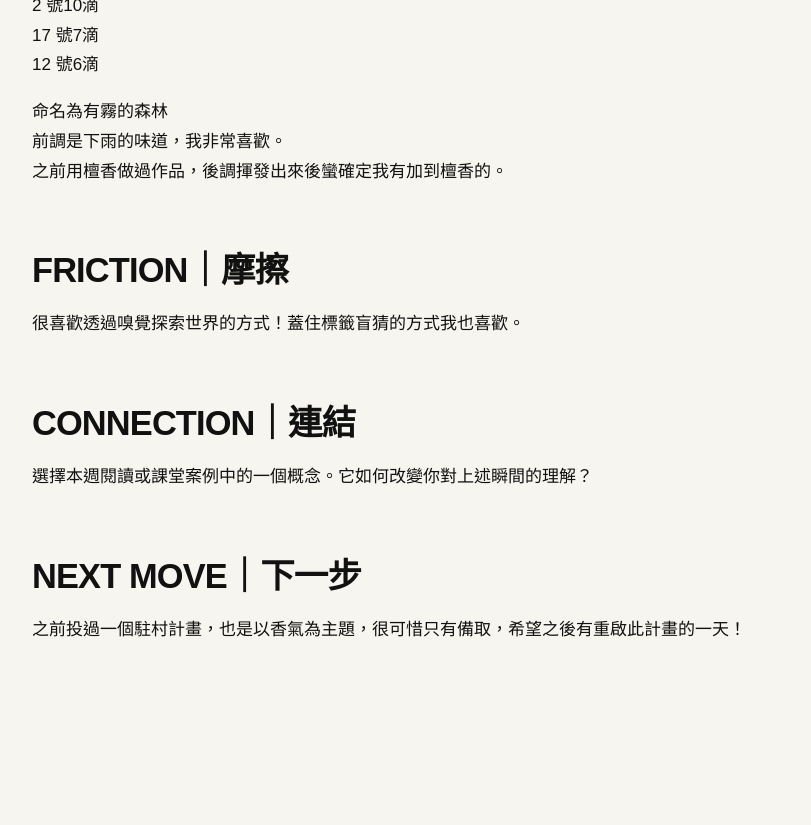
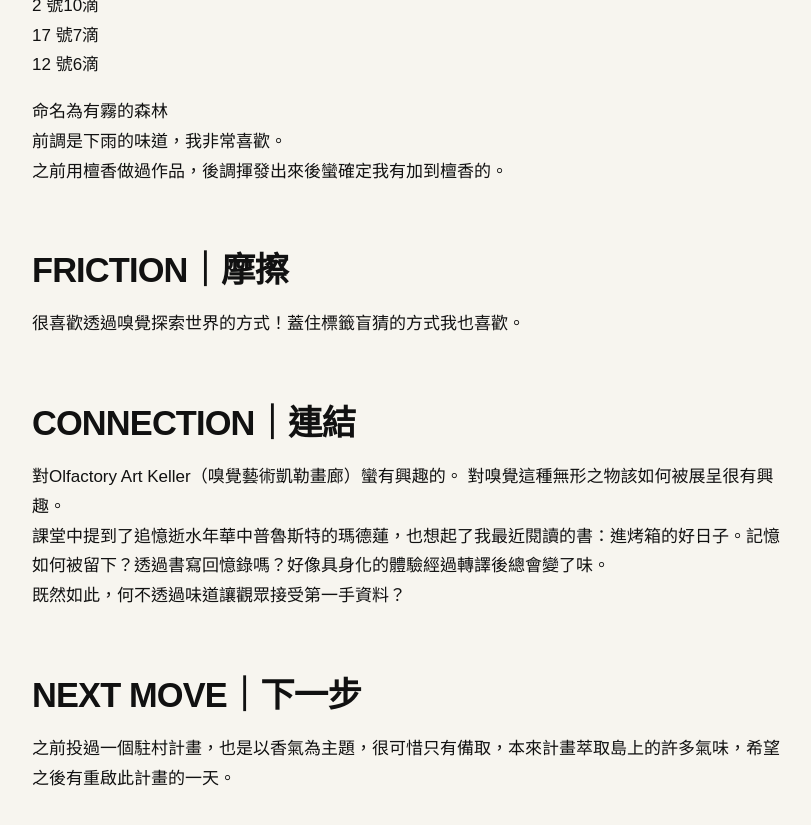
Before and after one commit to irisalco/fieldworkarchive, a Jekyll site: the page built from weeks/week-04.md, in a window 1280 px wide and 900 px high, scrolled down 878 px. Shown: the top 825 px of the window, without its empty margins (48-859 px from the left). Built offline with Jekyll 4.4.1, drawn with Linux system fonts in a browser that asks for light colours; before the commit the page ends 1630 px from its top, so only the background shows below that; some of the changed text lies outside the part shown.

Commit message:
Update week-04.md

```diff
--- a/weeks/week-04.md
+++ b/weeks/week-04.md
@@ -7,7 +7,7 @@ permalink: /weeks/week-04/
 
 # 物質與慢暴力
 
-> 請保留具體的現場、材料、語句或身體感受。
+> 記憶裡的香氣
 
 ## TRACE｜痕跡
 
@@ -55,8 +55,11 @@ permalink: /weeks/week-04/
 
 ## CONNECTION｜連結
 
-選擇本週閱讀或課堂案例中的一個概念。它如何改變你對上述瞬間的理解？
+對Olfactory Art Keller（嗅覺藝術凱勒畫廊）蠻有興趣的。
+對嗅覺這種無形之物該如何被展呈很有興趣。
+ <br>課堂中提到了追憶逝水年華中普魯斯特的瑪德蓮，也想起了我最近閱讀的書：進烤箱的好日子。記憶如何被留下？透過書寫回憶錄嗎？好像具身化的體驗經過轉譯後總會變了味。
+ <br>既然如此，何不透過味道讓觀眾接受第一手資料？
 
 ## NEXT MOVE｜下一步
 
-之前投過一個駐村計畫，也是以香氣為主題，很可惜只有備取，希望之後有重啟此計畫的一天！
+之前投過一個駐村計畫，也是以香氣為主題，很可惜只有備取，本來計畫萃取島上的許多氣味，希望之後有重啟此計畫的一天。
```
